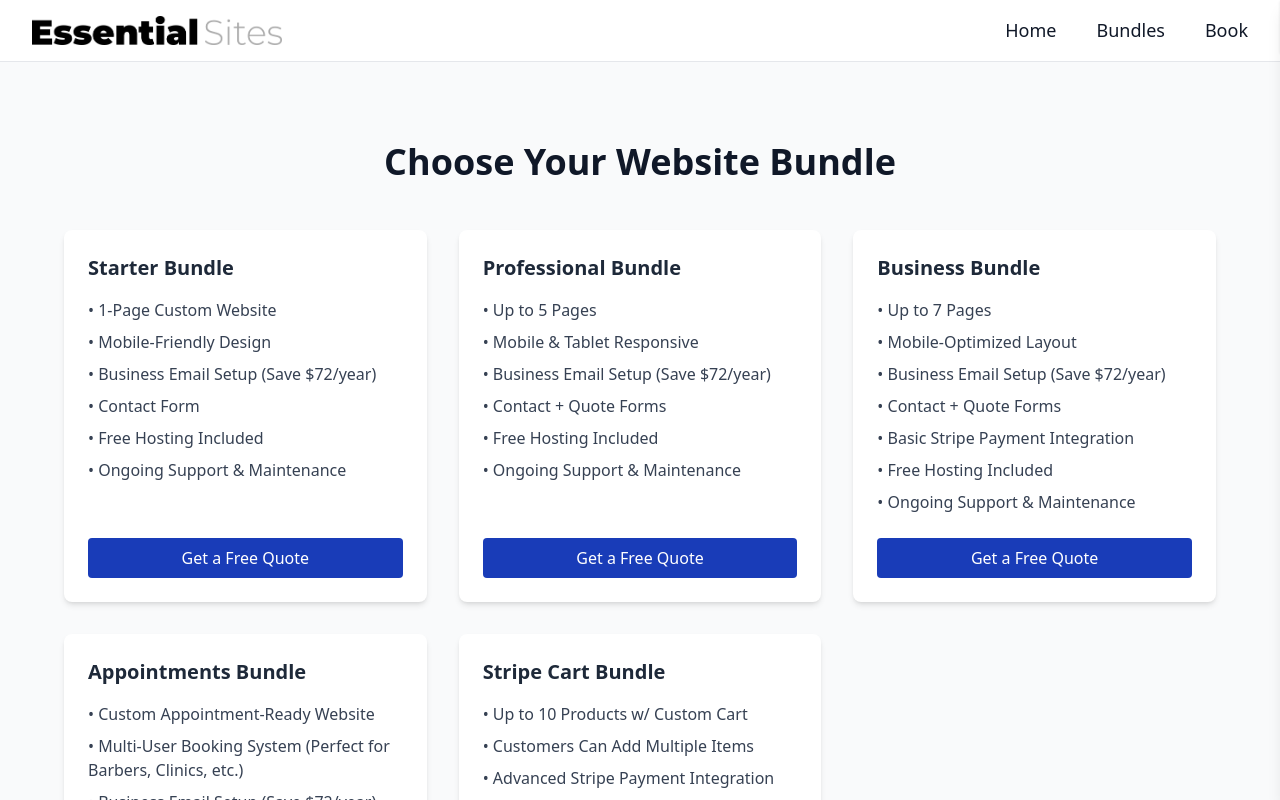
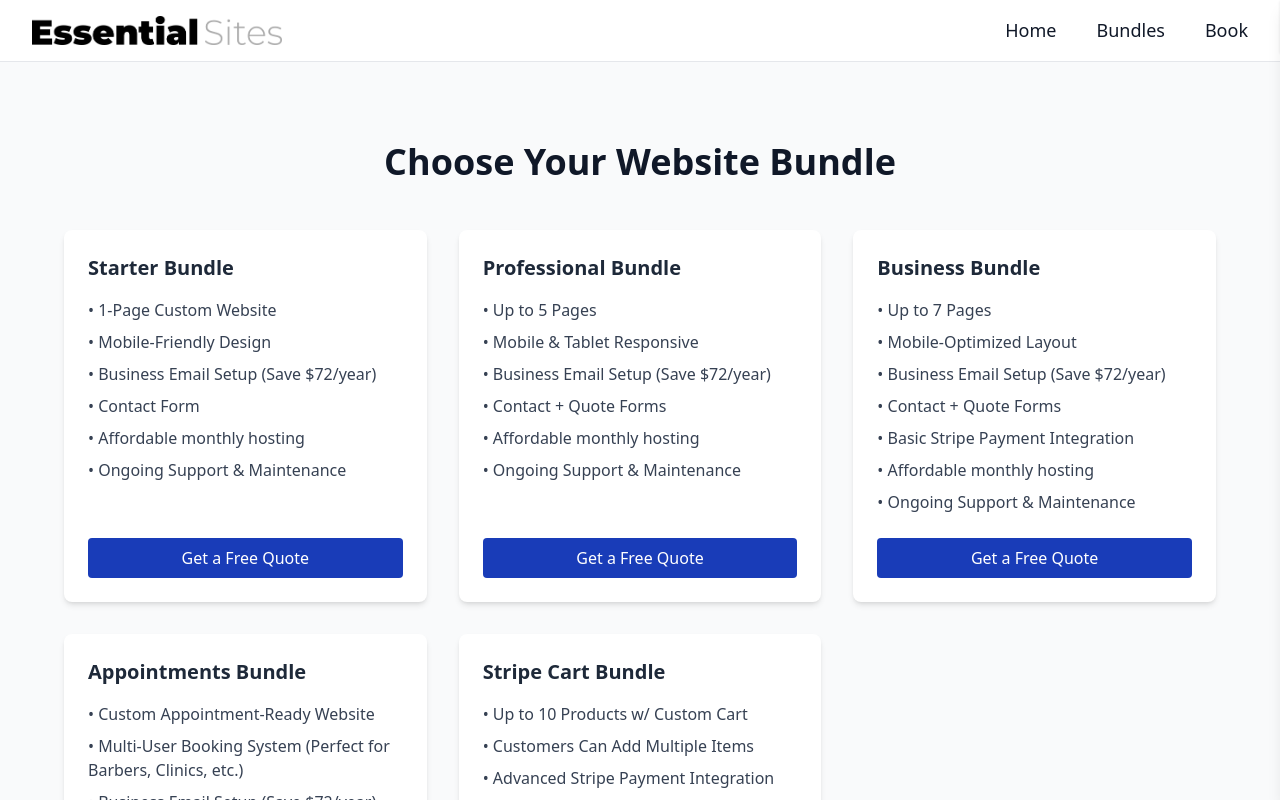
Before and after one commit to apulido10/essential-site, a Next.js app: page /Bundles in a window 1280 px wide. Shown: the top 800 px of the page. Built offline with nearby package versions, Linux system fonts and the light colour scheme.

Commit message:
changed the content in bundles page

```diff
--- a/src/app/Bundles/page.tsx
+++ b/src/app/Bundles/page.tsx
@@ -9,7 +9,7 @@ const bundles = [
       "Mobile-Friendly Design",
       "Business Email Setup (Save $72/year)",
       "Contact Form",
-      "Free Hosting Included",
+      "Affordable monthly hosting",
       "Ongoing Support & Maintenance",
     ],
   },
@@ -20,7 +20,7 @@ const bundles = [
       "Mobile & Tablet Responsive",
       "Business Email Setup (Save $72/year)",
       "Contact + Quote Forms",
-      "Free Hosting Included",
+      "Affordable monthly hosting",
       "Ongoing Support & Maintenance",
     ],
   },
@@ -32,7 +32,7 @@ const bundles = [
       "Business Email Setup (Save $72/year)",
       "Contact + Quote Forms",
       "Basic Stripe Payment Integration",
-      "Free Hosting Included",
+      "Affordable monthly hosting",
       "Ongoing Support & Maintenance",
     ],
   },
@@ -43,7 +43,7 @@ const bundles = [
       "Multi-User Booking System (Perfect for Barbers, Clinics, etc.)",
       "Business Email Setup (Save $72/year)",
       "Contact + Quote Forms",
-      "Free Hosting Included",
+      "Affordable monthly hosting",
       "Ongoing Support & Maintenance",
     ],
   },
@@ -55,7 +55,7 @@ const bundles = [
       "Advanced Stripe Payment Integration",
       "Business Email Setup (Save $72/year)",
       "Contact + Quote Forms",
-      "Free Hosting Included",
+      "Affordable monthly hosting",
       "Ongoing Support & Maintenance",
     ],
   },
```
